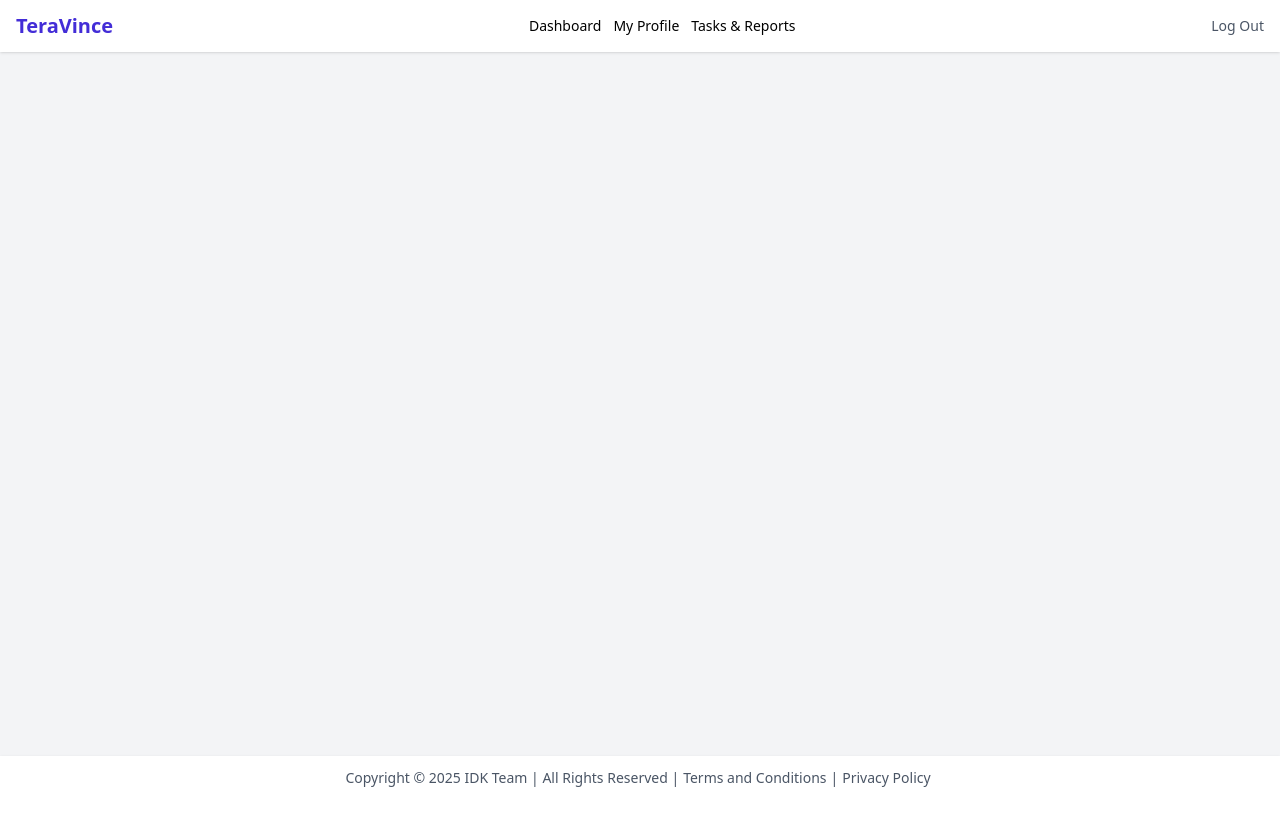
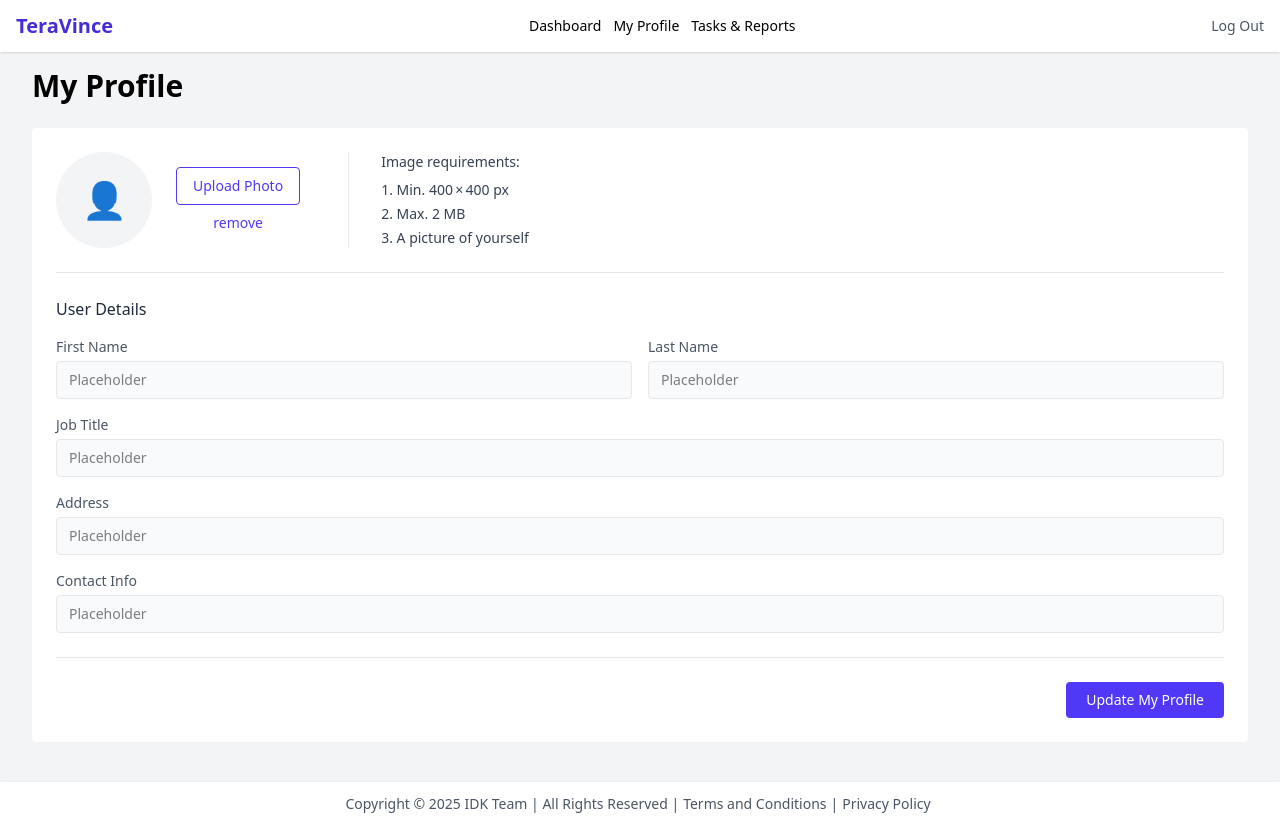
Before and after one commit to MBrillian354/teravince, a React (Vite) app in the folder frontend/: page /profile in a window 1280 px wide. Before the commit the page ends 800 px from the top, so only its background shows below. Built offline with nearby package versions, Linux system fonts and the light colour scheme.

Commit message:
Added My Profile
Done layouting. Missing colours

```diff
--- a/frontend/src/App.jsx
+++ b/frontend/src/App.jsx
@@ -2,6 +2,7 @@ import React from 'react';
 import { Routes, Route } from 'react-router-dom';
 import Navbar from './components/Navbar';
 import Dashboard from './components/spvDashboard';
+import MyProfile from './components/myProfile.jsx';
 import MyStaffs from './components/myStaffs';
 import Footer from './components/Footer';
 
@@ -12,6 +13,7 @@ export default function App() {
       <main className="flex-1 p-4">
         <Routes>
           <Route path="/" element={<Dashboard />} />
+          <Route path="/profile" element={<MyProfile />} />
           <Route path="/staffs" element={<MyStaffs />} />
         </Routes>
       </main>
--- /dev/null
+++ b/frontend/src/components/myProfile.jsx
@@ -0,0 +1,135 @@
+// src/components/MyProfile.jsx
+import React, { useState } from 'react';
+
+export default function MyProfile() {
+  const [photo, setPhoto] = useState(null);
+
+  const handlePhotoChange = (e) => {
+    const file = e.target.files[0];
+    if (file) setPhoto(URL.createObjectURL(file));
+  };
+
+  const handleRemovePhoto = () => {
+    setPhoto(null);
+  };
+
+  return (
+    <div className="container mx-auto px-4">
+      {/* Page title */}
+      <h1 className="text-3xl font-bold mb-6">My Profile</h1>
+
+      <div className="bg-white rounded p-6 mb-6 space-y-6">
+        {/* Profile Photo + Requirements */}
+        <div className="flex flex-col md:flex-row items-start md:items-center space-y-6 md:space-y-0 md:space-x-12">
+          {/* Avatar + Upload/Remove */}
+          <div className="flex-shrink-0 flex items-center space-x-6">
+            <div className="w-24 h-24 rounded-full bg-gray-100 flex items-center justify-center overflow-hidden">
+              {photo
+                ? <img src={photo} alt="Profile" className="w-full h-full object-cover" />
+                : <span className="text-gray-300 text-4xl">👤</span>}
+            </div>
+            <div className="flex flex-col">
+              <label
+                htmlFor="photo-upload"
+                className="px-4 py-2 border border-indigo-600 text-indigo-600 rounded cursor-pointer hover:bg-indigo-50 text-sm"
+              >
+                Upload Photo
+              </label>
+              <input
+                id="photo-upload"
+                type="file"
+                accept="image/*"
+                className="hidden"
+                onChange={handlePhotoChange}
+              />
+              <button
+                type="button"
+                className="mt-2 text-sm text-indigo-600 hover:underline"
+                onClick={handleRemovePhoto}
+              >
+                remove
+              </button>
+            </div>
+          </div>
+
+          {/* Divider then Requirements */}
+          <div className="border-t md:border-t-0 md:border-l border-gray-200 pt-6 md:pt-0 md:pl-8 flex-1 text-sm text-gray-700 space-y-2">
+            <p className="font-medium">Image requirements:</p>
+            <ol className="list-decimal list-inside space-y-1">
+              <li>Min. 400 × 400 px</li>
+              <li>Max. 2 MB</li>
+              <li>A picture of yourself</li>
+            </ol>
+          </div>
+        </div>
+
+        <hr className="border-gray-200" />
+
+        {/* User Details Form */}
+        <div className="space-y-4">
+          <p className="font-medium text-gray-800">User Details</p>
+
+          <div className="grid grid-cols-1 md:grid-cols-2 gap-4">
+            {/* First Name */}
+            <div>
+              <label className="block text-sm text-gray-600 mb-1">First Name</label>
+              <input
+                type="text"
+                placeholder="Placeholder"
+                className="w-full bg-gray-50 border border-gray-200 rounded px-3 py-2 text-sm focus:outline-none focus:border-indigo-500"
+              />
+            </div>
+            {/* Last Name */}
+            <div>
+              <label className="block text-sm text-gray-600 mb-1">Last Name</label>
+              <input
+                type="text"
+                placeholder="Placeholder"
+                className="w-full bg-gray-50 border border-gray-200 rounded px-3 py-2 text-sm focus:outline-none focus:border-indigo-500"
+              />
+            </div>
+          </div>
+
+          {/* Job Title */}
+          <div>
+            <label className="block text-sm text-gray-600 mb-1">Job Title</label>
+            <input
+              type="text"
+              placeholder="Placeholder"
+              className="w-full bg-gray-50 border border-gray-200 rounded px-3 py-2 text-sm focus:outline-none focus:border-indigo-500"
+            />
+          </div>
+
+          {/* Address */}
+          <div>
+            <label className="block text-sm text-gray-600 mb-1">Address</label>
+            <input
+              type="text"
+              placeholder="Placeholder"
+              className="w-full bg-gray-50 border border-gray-200 rounded px-3 py-2 text-sm focus:outline-none focus:border-indigo-500"
+            />
+          </div>
+
+          {/* Contact Info */}
+          <div>
+            <label className="block text-sm text-gray-600 mb-1">Contact Info</label>
+            <input
+              type="text"
+              placeholder="Placeholder"
+              className="w-full bg-gray-50 border border-gray-200 rounded px-3 py-2 text-sm focus:outline-none focus:border-indigo-500"
+            />
+          </div>
+        </div>
+
+        <hr className="border-gray-200" />
+
+        {/* Update Button */}
+        <div className="flex justify-end">
+          <button className="bg-indigo-600 text-white px-5 py-2 rounded text-sm hover:bg-indigo-700">
+            Update My Profile
+          </button>
+        </div>
+      </div>
+    </div>
+  );
+}
--- a/frontend/src/components/myStaffs.jsx
+++ b/frontend/src/components/myStaffs.jsx
@@ -80,7 +80,14 @@ return (
       </nav>
 
       {/* 2–4. Sleek date‐range row (no shadows, white inputs, gray borders, right-aligned) */}
-      <div className="flex justify-end items-center mb-4 space-x-3">
+      <div className="flex justify-between items-center mb-4">
+  {/* Left label */}
+  <div className="text-lg font-medium text-gray-700">
+    My Staff’s Profile
+  </div>
+
+  {/* Date inputs (right-aligned) */}
+  <div className="flex items-center space-x-3">
     <input
       type="date"
       value={startDate}
@@ -95,6 +102,7 @@ return (
       max={today}
       className="w-36 px-2 py-1 text-sm bg-white border border-gray-300 rounded focus:outline-none focus:ring-1 focus:ring-indigo-500 focus:border-indigo-500"
     />
+  </div>
 </div>
 
    {/* Staff Table */}
--- a/frontend/src/components/spvDashboard.jsx
+++ b/frontend/src/components/spvDashboard.jsx
@@ -68,7 +68,7 @@ export default function Dashboard() {
       </div>
 
       {/* Centered Donut + Legend Card */}
-      <div className="bg-white rounded shadow p-4 mb-6 flex justify-center items-center h-80">
+      <div className="bg-white rounded shadow p-4 mb-6 flex flex-col items-center justify-center md: flex-row md:items-center space-y-4 md: space-y-0 md:space-x-8">
         <div className="flex flex-col md:flex-row items-start md:items-center space-y-4 md:space-y-0 md:space-x-8">
           <TaskStatusChart />
           <ul className="space-y-2">
--- a/frontend/src/components/taskStatusChart.jsx
+++ b/frontend/src/components/taskStatusChart.jsx
@@ -10,7 +10,7 @@ const dataColors = ['#374151', '#6B7280', '#9CA3AF', '#D1D5DB'];
 export default function TaskStatusChart() {
   return (
     // Bigger donut
-    <div className="h-56 w-56">
+    <div className="w-40 h-40 sm:w-48 sm:h-48 md:w-56 md:h-56">
       <Doughnut
         data={{
           datasets: [{ data: dataValues, backgroundColor: dataColors }]
```
Lines whose indentation alone changed are shown as unchanged.
